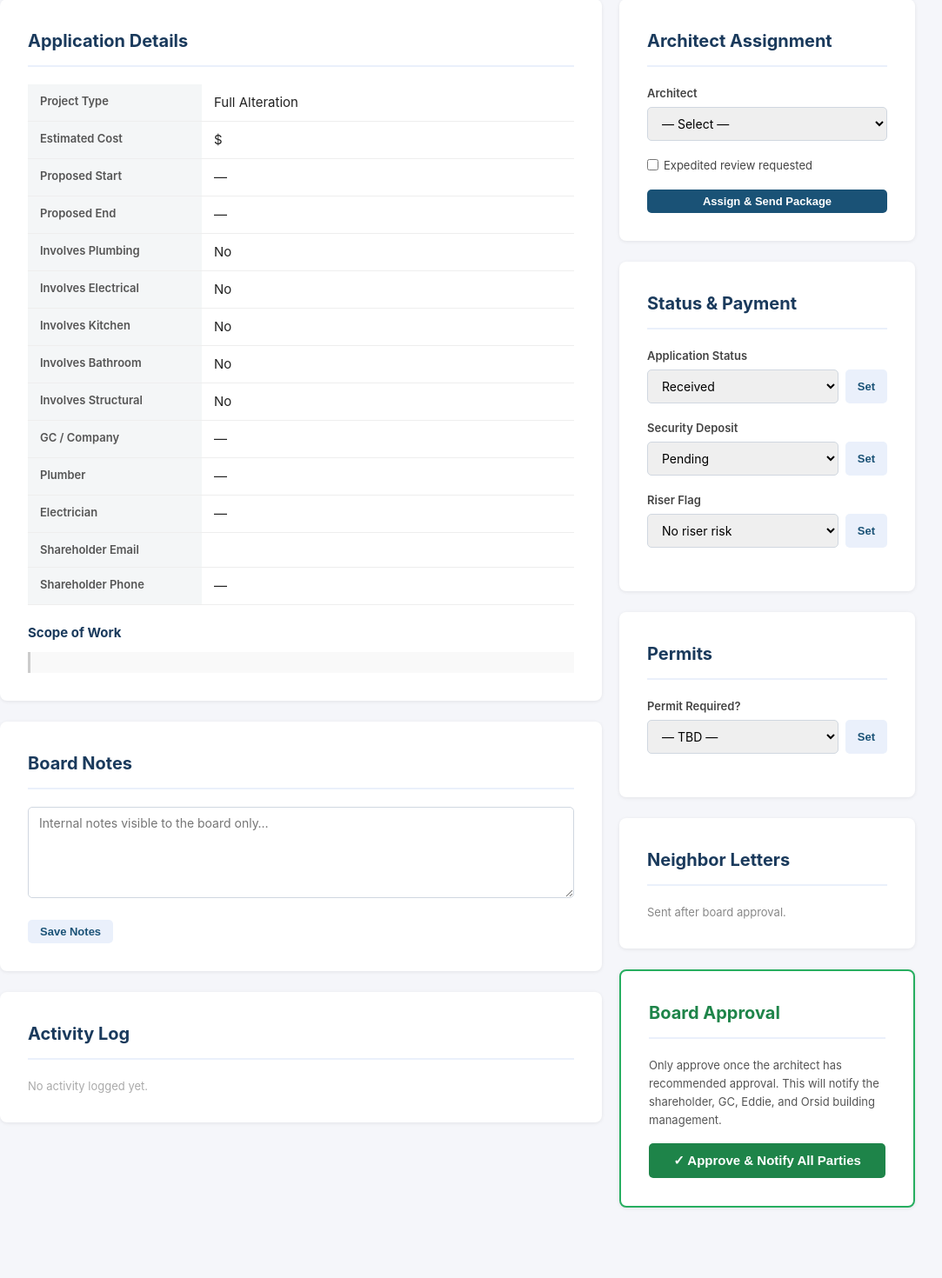
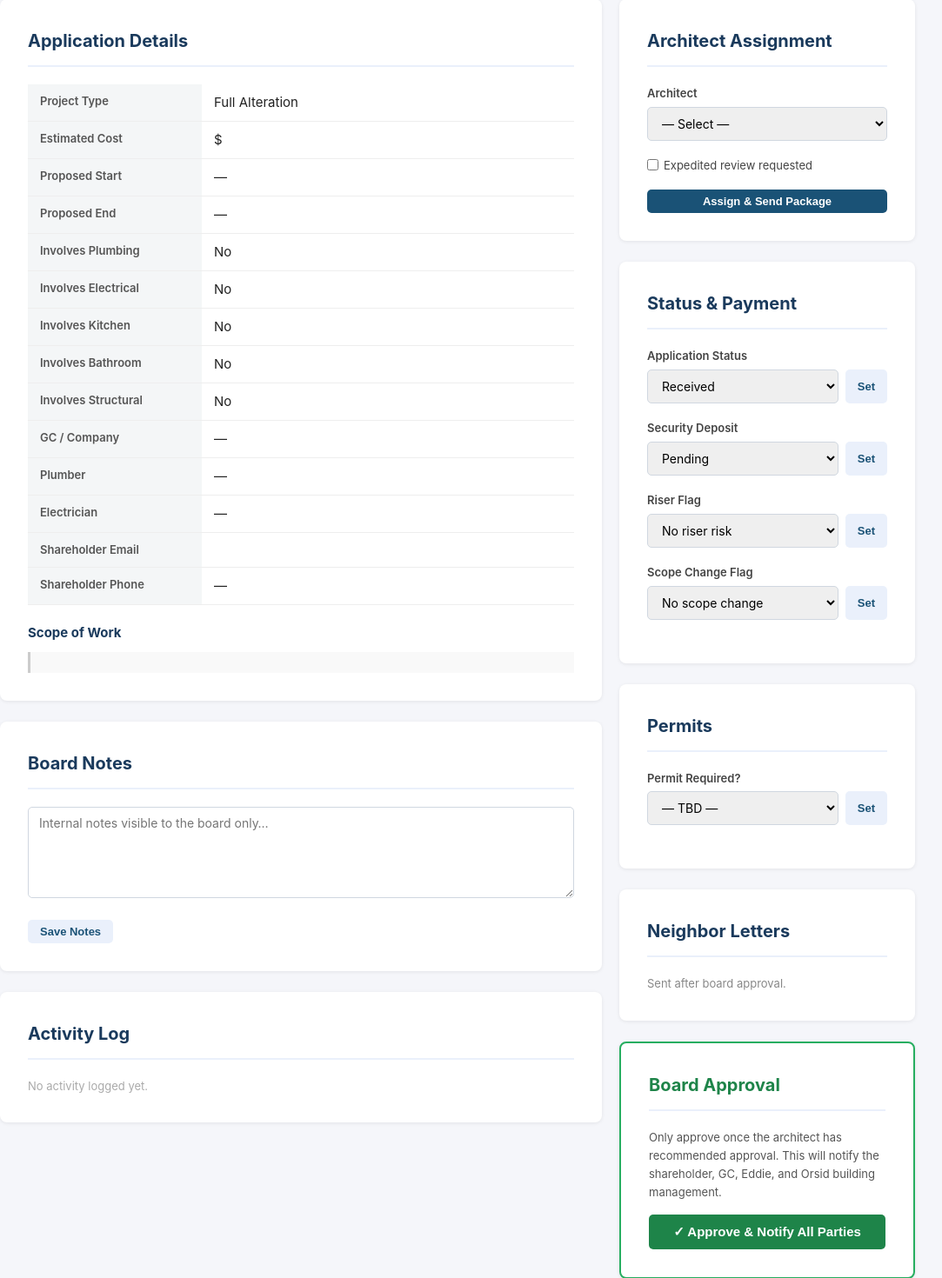
Before and after one commit to golarsgo-pixel/433-alteration-app, a Flask app: template templates/admin/application.html in a window 1280 px wide. Shown: the part 258-1728 px from the top of the page at 87% size, without its empty margins (114-1197 px from the left). Run offline with Flask 3, Linux system fonts and the light colour scheme; the template is opened without the code that fills it, so the values that code supplies are empty.

Commit message:
Surface scope change flag in admin panel
Adds scope_change_flag column to the sheet (same pattern as riser_flag).
When a scope expansion is detected during inbox processing, the flag is
set to "yes" on the application record. The dashboard shows a 🔴 dot in
the Flags column, and the application detail page shows a red banner at
the top with a manual clear/set control in the Status & Payment card.

Co-Authored-By: Claude Sonnet 4.6 <noreply@anthropic.com>

```diff
--- a/services/sheets_service.py
+++ b/services/sheets_service.py
@@ -19,7 +19,7 @@ COLUMNS = [
     "involves_kitchen", "involves_bathroom",
     "involves_flooring_refinish", "involves_flooring_replace",
     "architect_assigned", "expediting",
-    "ai_review_summary", "riser_flag",
+    "ai_review_summary", "riser_flag", "scope_change_flag",
     "permit_required", "permits",
     "payment_status", "neighbor_letters_sent",
     "drive_folder_url", "notes",
--- a/templates/admin/application.html
+++ b/templates/admin/application.html
@@ -27,6 +27,22 @@
 
     <!-- LEFT COLUMN -->
     <div>
+
+      <!-- Scope Change Alert -->
+      {% if app.scope_change_flag == 'yes' %}
+      <div style="background:#fdf0f0; border:2px solid #c0392b; border-radius:8px;
+                  padding:16px 20px; margin-bottom:16px;">
+        <div style="font-size:16px; font-weight:700; color:#c0392b; margin-bottom:6px;">
+          🔴 Scope Change Detected — Board Review Required
+        </div>
+        <p style="font-size:13px; color:#555; margin:0;">
+          A revised scope of work was submitted during architect review and flagged by AI
+          as containing new work not in the original application. Review the Activity Log
+          below and the board alert email for details.
+          Once reviewed, you can clear this flag using the control on the right.
+        </p>
+      </div>
+      {% endif %}
 
       <!-- AI Review -->
       {% if app.ai_review_summary %}
@@ -200,6 +216,18 @@
             <button type="submit" class="btn btn-secondary btn-sm">Set</button>
           </form>
         </div>
+
+        <div class="form-group">
+          <label>Scope Change Flag</label>
+          <form method="POST" action="/admin/application/{{ app.app_id }}/update" style="display:flex; gap:8px;">
+            <input type="hidden" name="field" value="scope_change_flag">
+            <select name="value" style="flex:1;">
+              <option value="no" {{ 'selected' if app.scope_change_flag != 'yes' }}>No scope change</option>
+              <option value="yes" {{ 'selected' if app.scope_change_flag == 'yes' }}>🔴 Scope change flagged</option>
+            </select>
+            <button type="submit" class="btn btn-secondary btn-sm">Set</button>
+          </form>
+        </div>
       </div>
 
       <!-- Permits -->
--- a/templates/admin/dashboard.html
+++ b/templates/admin/dashboard.html
@@ -83,6 +83,9 @@
           </td>
           <td style="font-size:13px;">{{ a.architect_assigned or '—' }}</td>
           <td>
+            {% if a.scope_change_flag == 'yes' %}
+              <span title="Scope change detected — board review needed" style="cursor:default;">🔴</span>
+            {% endif %}
             {% if a.riser_flag == 'yes' %}
               <span title="Riser assessment needed" style="cursor:default;">⚠️</span>
             {% endif %}
```
Also changed, not shown: services/inbox_service.py (+8 -0 lines).
